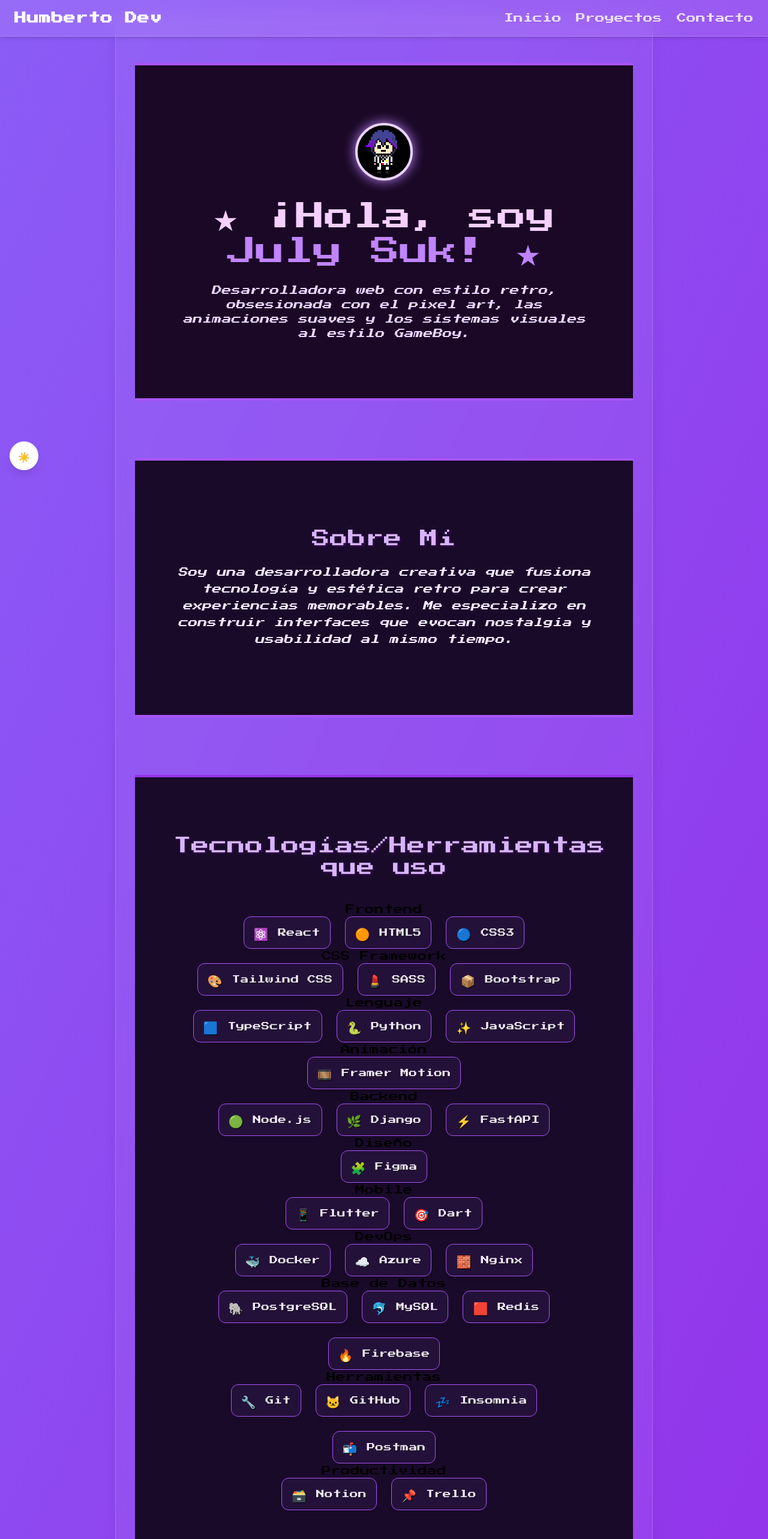
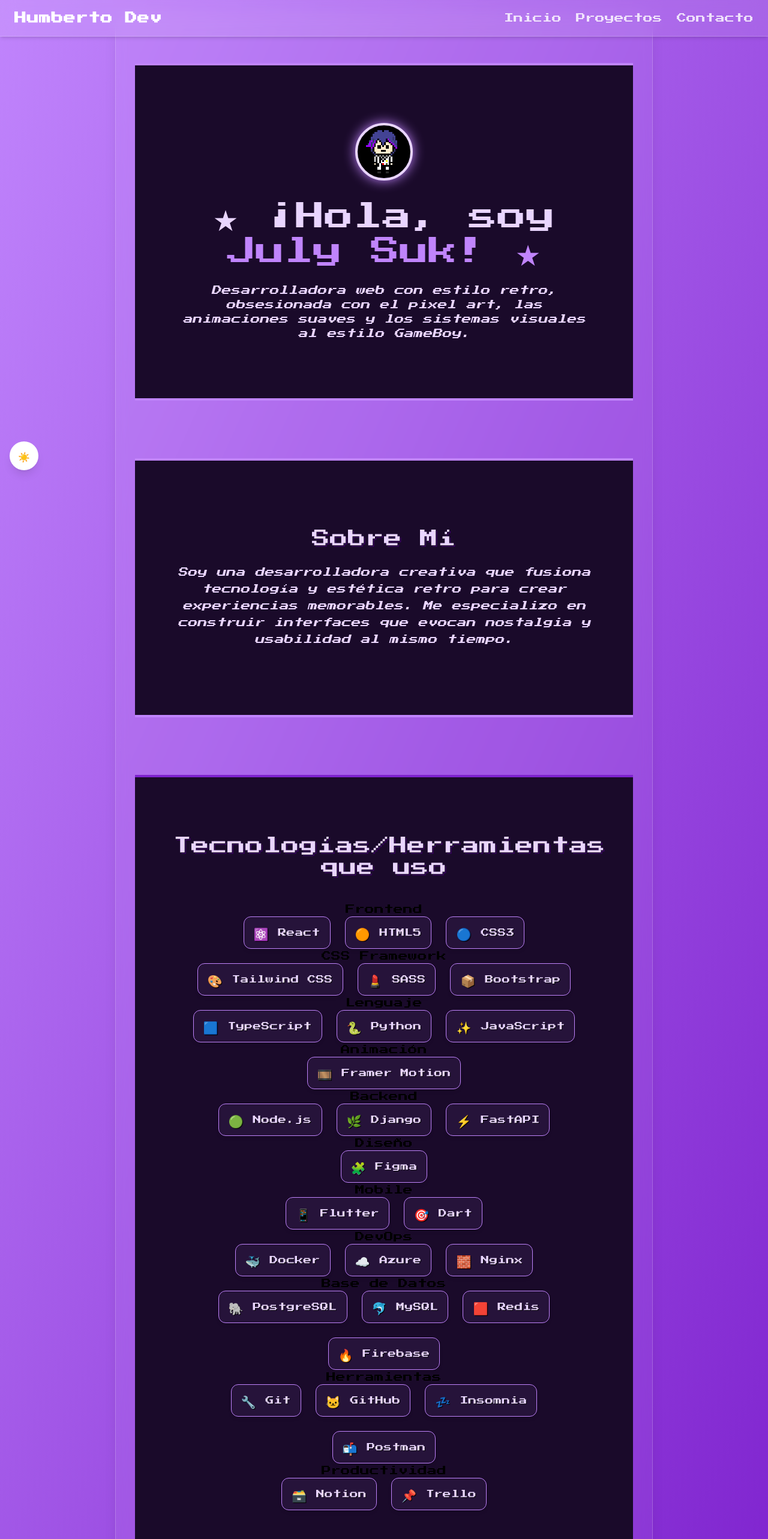
Before and after one commit to HumbertoSuk/SomaPortalReact, a React (Vite) app: page / in a window 1280 px wide. Shown: the top 2566 px of the page at 60% size. Built offline with nearby package versions, Linux system fonts and the light colour scheme.

Commit message:
feat: unify purple palette

```diff
--- a/src/components/Footer.module.css
+++ b/src/components/Footer.module.css
@@ -3,5 +3,5 @@
 }
 
 .text {
-  @apply text-center py-6 text-xs md:text-sm text-white/60 tracking-widest uppercase font-semibold transition-all duration-300 hover:text-primary-light;
+  @apply text-center py-6 text-xs md:text-sm text-white/60 tracking-widest uppercase font-semibold transition-all duration-300 hover:text-pixel-light;
 }
--- a/src/components/Navbar.module.css
+++ b/src/components/Navbar.module.css
@@ -7,7 +7,7 @@
 }
 
 .title {
-  @apply text-xl font-bold text-white dark:text-primary-light tracking-wide;
+  @apply text-xl font-bold text-white dark:text-pixel-light tracking-wide;
 }
 
 .menu {
@@ -15,5 +15,5 @@
 }
 
 .link {
-  @apply hover:text-purple-400 dark:hover:text-primary-light transition-colors duration-200;
+  @apply hover:text-pixel-light dark:hover:text-pixel-light transition-colors duration-200;
 }
--- a/src/components/ProjectCard.module.css
+++ b/src/components/ProjectCard.module.css
@@ -7,7 +7,7 @@
 }
 
 .title {
-  @apply text-xl font-semibold text-white dark:text-primary-light;
+  @apply text-xl font-semibold text-white dark:text-pixel-light;
 }
 
 .description {
@@ -15,5 +15,5 @@
 }
 
 .link {
-  @apply inline-block mt-2 text-primary-light underline hover:text-white transition;
+  @apply inline-block mt-2 text-pixel-light underline hover:text-white transition;
 }
--- a/src/features/Contact/Contact.module.css
+++ b/src/features/Contact/Contact.module.css
@@ -3,7 +3,7 @@
   }
 
   .heading {
-    @apply text-3xl md:text-4xl font-bold text-white dark:text-primary-light mb-4;
+    @apply text-3xl md:text-4xl font-bold text-white dark:text-pixel-light mb-4;
   }
 
   .paragraph {
@@ -11,5 +11,5 @@
   }
 
   .link {
-    @apply text-primary-light underline hover:text-white transition;
+    @apply text-pixel-light underline hover:text-white transition;
   }
--- a/src/features/Home/components/AboutSection.module.css
+++ b/src/features/Home/components/AboutSection.module.css
@@ -1,17 +1,14 @@
 .aboutSection {
-  @apply text-center py-28 px-6 md:px-16 bg-[#1a0a2a];
-  font-family: 'Press Start 2P', monospace;
-  border-top: 4px solid #a855f7;
-  border-bottom: 4px solid #a855f7;
+  @apply text-center py-28 px-6 md:px-16 bg-pixel-bg border-y-4 border-pixel font-pixel;
 }
 
 .heading {
-  @apply text-2xl md:text-3xl text-purple-300 mb-6;
+  @apply text-2xl md:text-3xl text-pixel-light mb-6;
   text-shadow: 1px 1px 0 #000, 2px 2px 0 #4b0082;
 }
 
 .paragraph {
-  @apply text-sm md:text-base text-purple-100 max-w-3xl mx-auto;
+  @apply text-sm md:text-base text-pixel-light max-w-3xl mx-auto;
   font-style: italic;
   line-height: 1.75rem;
 }
--- a/src/features/Home/components/HeroSection.module.css
+++ b/src/features/Home/components/HeroSection.module.css
@@ -4,24 +4,21 @@
   padding-bottom: 6rem;
   padding-left: 1.5rem;
   padding-right: 1.5rem;
-  background-color: #1a0826; /* Fondo oscuro morado */
-  border-top: 4px solid #a855f7; /* purple-500 */
-  border-bottom: 4px solid #a855f7;
-  font-family: 'Press Start 2P', monospace;
+  @apply bg-pixel-bg border-y-4 border-pixel font-pixel;
 }
 
 .avatarContainer {
   margin-bottom: 2rem;
   display: flex;
   justify-content: center;
-  filter: drop-shadow(0 0 10px #c084fc); /* sombra morada suave */
+  filter: drop-shadow(0 0 10px theme('colors.pixel.DEFAULT')); /* sombra morada suave */
 }
 
 .avatar {
   width: 96px;
   height: 96px;
   image-rendering: pixelated;
-  border: 4px solid #e9d5ff; /* purple-200 */
+  border: 4px solid theme('colors.pixel.light');
   border-radius: 50%;
   background-color: black;
 }
@@ -30,7 +27,7 @@
   font-size: 1.75rem;
   line-height: 1.2;
   margin-bottom: 1.5rem;
-  color: #f5d0fe; /* fuchsia-200 */
+  color: theme('colors.pixel.light');
 }
 
 @media (min-width: 768px) {
@@ -40,12 +37,12 @@
 }
 
 .highlight {
-  color: #c084fc; /* purple-300 */
+  color: theme('colors.pixel.DEFAULT');
 }
 
 .subtitle {
   font-size: 0.875rem;
-  color: #e9d5ff; /* purple-200 */
+  color: theme('colors.pixel.light');
   max-width: 42rem;
   margin-left: auto;
   margin-right: auto;
--- a/src/features/Home/components/SkillsSection.module.css
+++ b/src/features/Home/components/SkillsSection.module.css
@@ -1,12 +1,9 @@
 .skillsSection {
-  @apply py-24 px-6 md:px-16 text-center bg-[#1a0a2a];
-  font-family: 'Press Start 2P', monospace;
-  border-top: 4px solid #9333ea;
-  border-bottom: 4px solid #9333ea;
+  @apply py-24 px-6 md:px-16 text-center bg-pixel-bg border-y-4 border-pixel-dark font-pixel;
 }
 
 .heading {
-  @apply text-2xl md:text-3xl text-purple-300 mb-10;
+  @apply text-2xl md:text-3xl text-pixel-light mb-10;
   text-shadow: 1px 1px 0 #000, 2px 2px 0 #4b0082;
 }
 
@@ -15,15 +12,14 @@
 }
 
 .skillItem {
-  @apply flex items-center gap-2 text-sm text-purple-100 bg-[#2a0c45] px-4 py-3 rounded-xl border border-purple-500 shadow-md transition-transform;
+  @apply flex items-center gap-2 text-sm text-pixel-light bg-pixel-soft px-4 py-3 rounded-xl border border-pixel shadow-md transition-transform;
   text-shadow: 1px 1px #000;
-  border: 1px solid #a855f7;
-  background-color: rgba(160, 100, 255, 0.08);
+  background-color: rgb(192 132 252 / 0.08);
   backdrop-filter: blur(2px);
 }
 
 .skillItem:hover {
   transform: scale(1.08);
-  background-color: rgba(160, 100, 255, 0.15);
-  box-shadow: 0 0 10px #a855f7;
+  background-color: rgb(192 132 252 / 0.15);
+  box-shadow: 0 0 10px theme('colors.pixel.DEFAULT');
 }
--- a/src/features/NotFound/NotFound.module.css
+++ b/src/features/NotFound/NotFound.module.css
@@ -3,7 +3,7 @@
 }
 
 .heading {
-  @apply text-3xl md:text-4xl font-bold text-white dark:text-primary-light mb-4;
+  @apply text-3xl md:text-4xl font-bold text-white dark:text-pixel-light mb-4;
 }
 
 .text {
--- a/src/features/Projects/Projects.module.css
+++ b/src/features/Projects/Projects.module.css
@@ -3,7 +3,7 @@
   }
 
   .heading {
-    @apply text-3xl md:text-4xl font-bold text-white dark:text-primary-light mb-10;
+    @apply text-3xl md:text-4xl font-bold text-white dark:text-pixel-light mb-10;
   }
 
 
--- a/src/layouts/DefaultLayout.tsx
+++ b/src/layouts/DefaultLayout.tsx
@@ -8,7 +8,7 @@
 }
 
 const DefaultLayout = ({ children }: Props) => (
-  <div className="min-h-screen flex flex-col bg-gradient-to-br from-primary to-purple-600 dark:from-gray-900 dark:to-black font-pixel text-black dark:text-white">
+  <div className="min-h-screen flex flex-col bg-gradient-to-br from-pixel to-pixel-dark dark:from-gray-900 dark:to-black font-pixel text-black dark:text-white">
     <ThemeToggle />
     <Navbar />
     <main className="flex-grow p-6 flex items-center justify-center">
--- a/tailwind.config.js
+++ b/tailwind.config.js
@@ -8,11 +8,13 @@
   theme: {
     extend: {
       colors: {
-        primary: {
-          DEFAULT: '#8b5cf6',
-          dark: '#6b21a8',
-          light: '#ddd6fe'
-        }
+        pixel: {
+          DEFAULT: '#c084fc',
+          dark: '#7e22ce',
+          light: '#e9d5ff',
+          bg: '#1a0a2a',
+          soft: '#2a0c45',
+        },
       },
       fontFamily: {
         pixel: ['"Press Start 2P"', 'monospace'], // Añade esta
```
